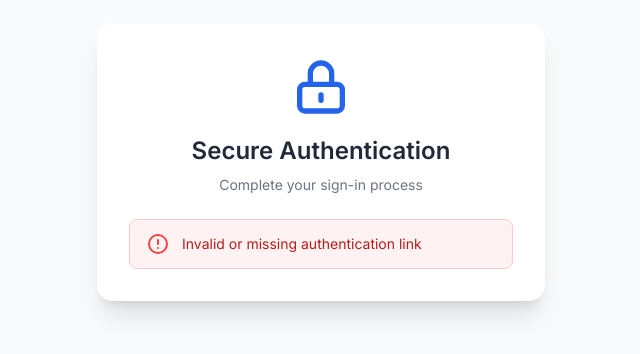
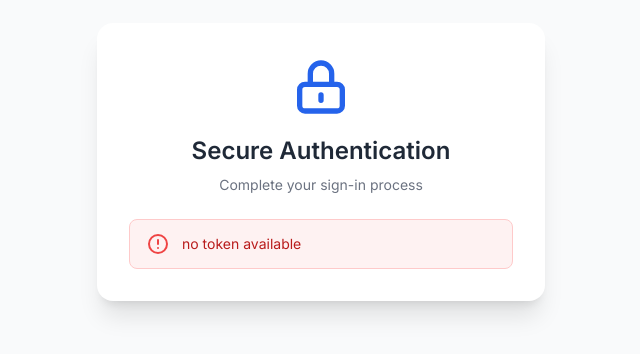
Before and after one commit to SoftwareDevvvv/redirect_auth, a plain HTML site: page public/index.html in a window 1280 px wide. Shown: the part 238-592 px from the top of the page, without its empty margins (319-959 px from the left). Drawn offline with nearby package versions, Linux system fonts and the light colour scheme.

Commit message:
Update index.html

```diff
--- a/public/index.html
+++ b/public/index.html
@@ -68,18 +68,20 @@
             }
 
             try {
-                const urlParams = new URLSearchParams(window.location.search);
-                const continueUrl = urlParams.get('continueUrl');
-                const emailLink = urlParams.get('oobCode');
-                const email = urlParams.get('email');
+               // checks if the token is valid
+                const token = new URLSearchParams(window.location.search).get('token');
+                if (!token){
+                    throw Error("no token available")
+                }
 
-                if (!emailLink || !email) {
-                    throw new Error('Invalid or missing authentication link');
+                const response = fetch(`https://localhost:3000/authenticate?token=${token}`);
+                if (!response.ok) {
+                    throw Error('Invalid token');
                 }
 
                 if (isMobileDevice()) {
                     // Redirect to app with authentication parameters
-                    const deepLink = `https://habitect-8d17e.web.app/authenticate?emailLink=${emailLink}&continueUrl=${encodeURIComponent(continueUrl || '')}${email ? `&email=${email}` : ''}`;
+                    const deepLink = `https://habitect-8d17e.web.app/authenticate?token=${token}`;
                     window.location.href = deepLink;
                 } else {
                     // Show mobile-only message
```
